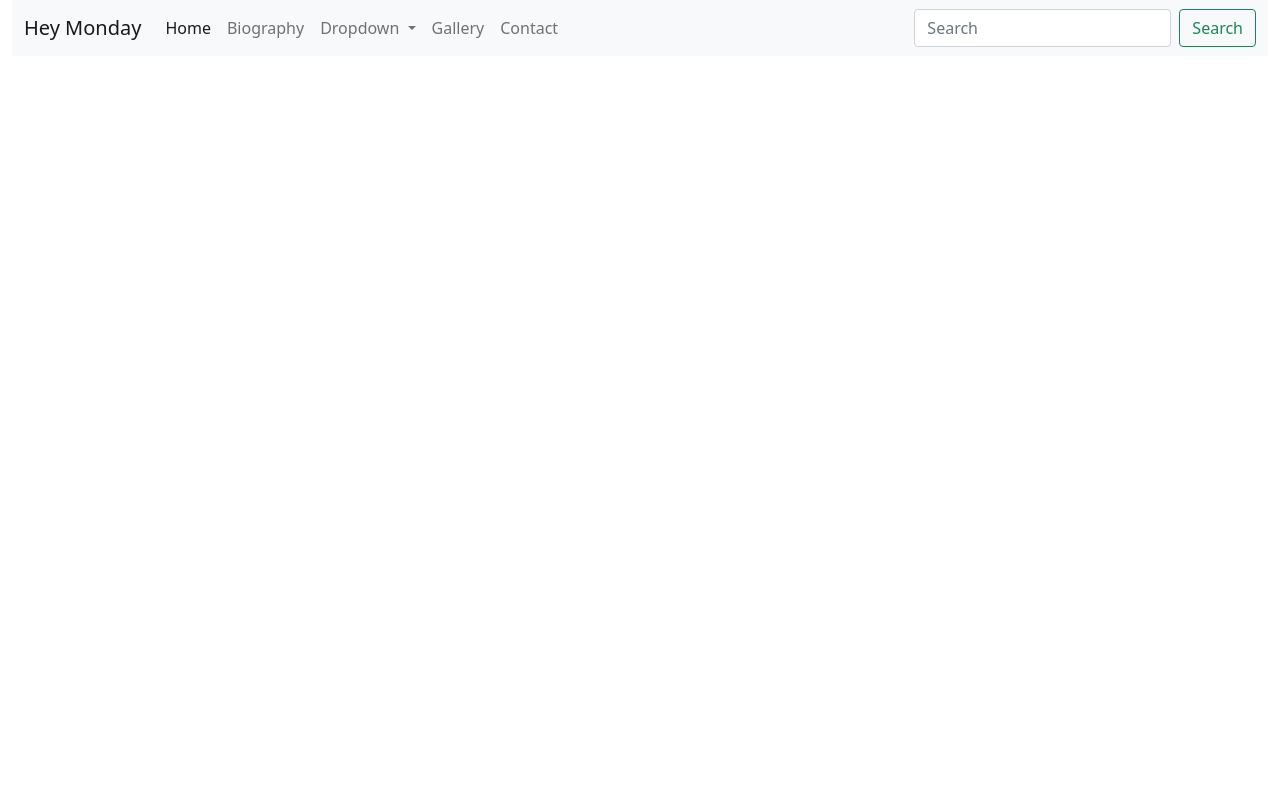
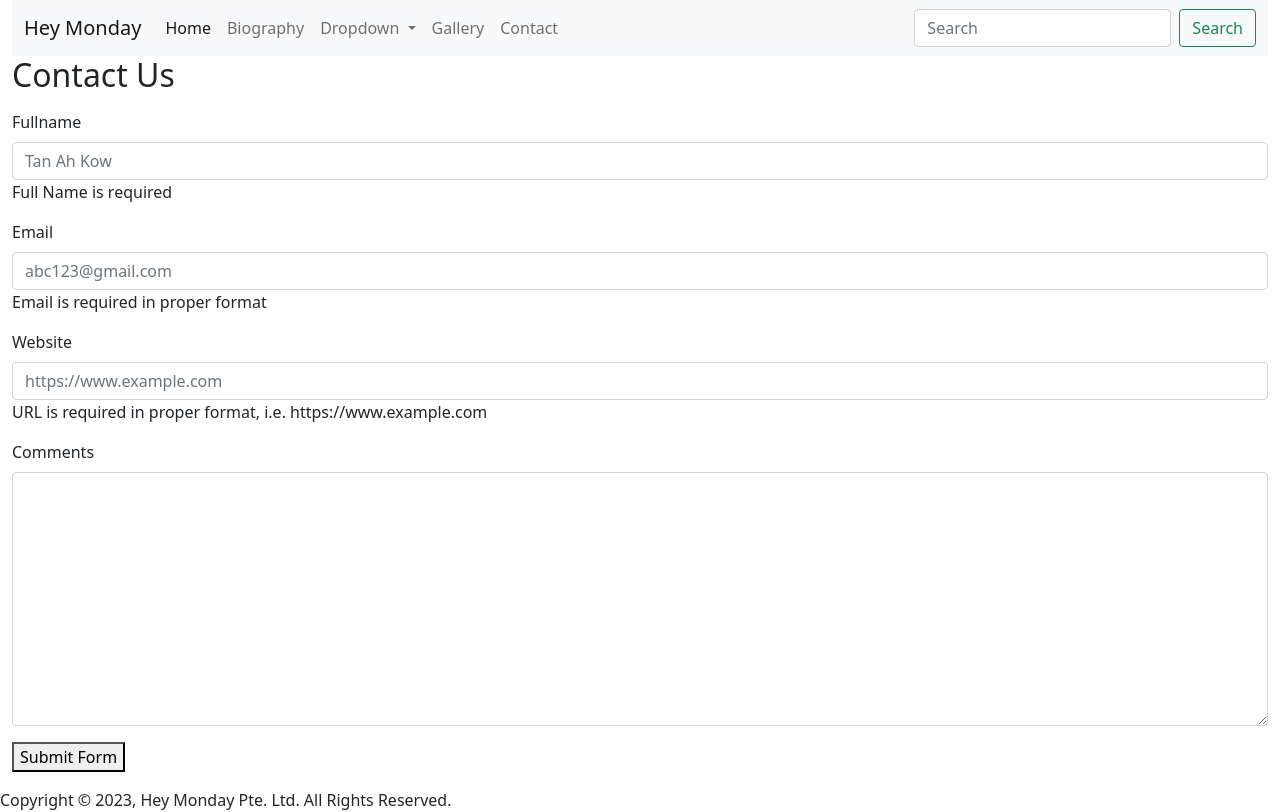
Before and after one commit to YongLi-Low/day7_sdfworkshop, a plain HTML site: page contact.html in a window 1280 px wide. Drawn offline with nearby package versions, Linux system fonts and the light colour scheme.

Commit message:
added a form under Contact

```diff
--- a/contact.html
+++ b/contact.html
@@ -60,5 +60,52 @@
         </nav>
     </div>
 
+    <div class="container-fluid">
+        <div class="row">
+            <section>
+                <form action="#" method="POST" name="contact_form">
+                    <div class="mb-3">
+                        <h2>Contact Us</h2>
+                    </div>
+                    <div class="mb-3">
+                        <label for="fullname" class="form-label">Fullname</label>
+                        <input type="text" placeholder="Tan Ah Kow" required class="form-control">
+                        <span>Full Name is required</span>
+                    </div>
+
+                    <div class="mb-3">
+                        <label for="email" class="form-label">Email</label>
+                        <input type="email" placeholder="abc123@gmail.com" required class="form-control">
+                        <span>Email is required in proper format</span>
+                    </div>
+
+                    <div class="mb-3">
+                        <label for="website" class="form-label">Website</label>
+                        <input type="url" placeholder="https://www.example.com" required pattern="(http/https)://.+" class="form-control">
+                        <span>URL is required in proper format, i.e. https://www.example.com</span>
+                    </div>
+
+                    <div class="mb-3">
+                        <label for="comments" class="form-label">Comments</label>
+                        <textarea name="comments" cols="50" rows="10" class="form-control"></textarea>
+                    </div>
+
+                    <div class="mb-3">
+                        <button type="submit">Submit Form</button>
+                    </div>
+                </form>
+            </section>
+        </div>
+
+    </div>
+
+    <footer>
+        Copyright &copy 2023, Hey Monday Pte. Ltd. All Rights Reserved.
+    </footer>
+
+    <script src="https://cdn.jsdelivr.net/npm/bootstrap@5.0.2/dist/js/bootstrap.bundle.min.js"
+        integrity="sha384-MrcW6ZMFYlzcLA8Nl+NtUVF0sA7MsXsP1UyJoMp4YLEuNSfAP+JcXn/tWtIaxVXM"
+        crossorigin="anonymous"></script>
+
 </body>
 </html>
```
